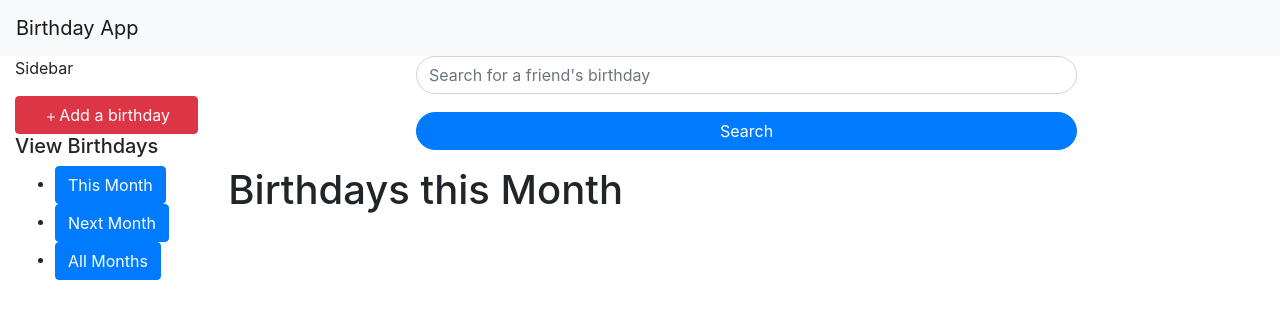
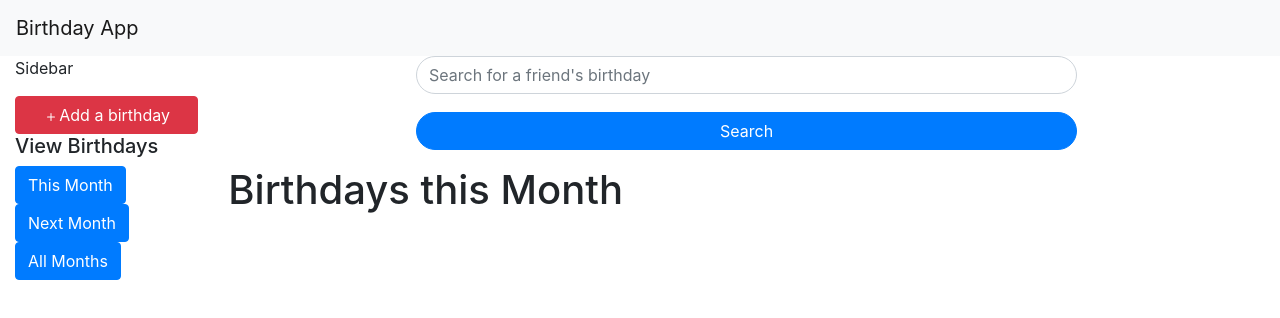
Before and after one commit to dsereboo/BirthdayApp, a React (Create React App) app: page / in a window 1280 px wide. Shown: the top 318 px of the page. Built offline with nearby package versions, Linux system fonts and the light colour scheme; no server answers.

Commit message:
Function to load birthdays of next month implemented

```diff
--- a/src/App.css
+++ b/src/App.css
@@ -1,8 +1,8 @@
 
 .custom.container{
   padding-top: 6rem;
-  padding-right: 8rem;
-  padding-left: 8rem;
+
+
 }
 
 
--- a/src/Components/AddForm.jsx
+++ b/src/Components/AddForm.jsx
@@ -13,7 +13,6 @@ const AddForm=()=>{
 
     const handleChange=(event)=>{
         setFriend({...friend, [event.target.name]: event.target.value})
-        console.log(friend)
     }
 
     const handleSubmit=(event)=>{
@@ -32,6 +31,7 @@ const AddForm=()=>{
 
     return(
         <Container className="custom">
+        <Col md={{offset:3, span:5,}}>
         <Card>
             <Card.Body>
                 <Form onSubmit={handleSubmit}>
@@ -71,6 +71,7 @@ const AddForm=()=>{
                 </Form>
             </Card.Body>
         </Card>
+        </Col>
         </Container>
     )
 }
--- a/src/Components/MainPage.jsx
+++ b/src/Components/MainPage.jsx
@@ -6,7 +6,7 @@ import {Form, Button, Row, Col, Container} from "react-bootstrap"
 const MainPage =()=>{
     const[query, setQuery]= useState("")
 
-    useEffect(
+    /*useEffect(
         ()=>{
             var DayDate= new Date()
             //Returns current month in full text
@@ -14,7 +14,7 @@ const MainPage =()=>{
             axios.get(`https://sheet.best/api/sheets/566ada79-9156-4425-a5f2-f9054003de35/monthOfBirth/*${Month}*`)
             .then(response=>{console.log(response)})
         }
-    )
+    ) */
 
     const handleChange=(event)=>{
         setQuery(event.target.value)
@@ -32,6 +32,20 @@ const MainPage =()=>{
         )
     }
 
+    const getNextMonth=()=>{
+       var today= new Date()
+       var nextMonthValue= (today.getMonth())+1
+       var setNextMonth= today.setMonth(nextMonthValue)
+       var nextMonth=new Intl.DateTimeFormat('en-US', {month:"long"}).format(today);
+       return nextMonth
+    }
+
+    const handleClick=()=>{
+       let month=getNextMonth()
+       axios.get(`https://sheet.best/api/sheets/566ada79-9156-4425-a5f2-f9054003de35/monthOfBirth/*${month}*`)
+       .then(response=>{console.log(response)})
+    }
+
     return(
            <Container fluid>
                <Row>
@@ -41,11 +55,11 @@ const MainPage =()=>{
                         <path d="M8 4a.5.5 0 0 1 .5.5v3h3a.5.5 0 0 1 0 1h-3v3a.5.5 0 0 1-1 0v-3h-3a.5.5 0 0 1 0-1h3v-3A.5.5 0 0 1 8 4z" />
                     </svg>Add a birthday</Button></Link>
                        <h5>View Birthdays</h5>
-                       <ul>
-                            <li><Button>This Month</Button></li>
-                            <li><Button>Next Month</Button></li>
-                            <li><Button>All Months</Button></li>
-                       </ul>
+
+                        <Button>This Month</Button>
+                        <Button onClick={handleClick}>Next Month</Button>
+                        <Button>All Months</Button>
+
 
                    </Col>
                    <Col md="10">
```
